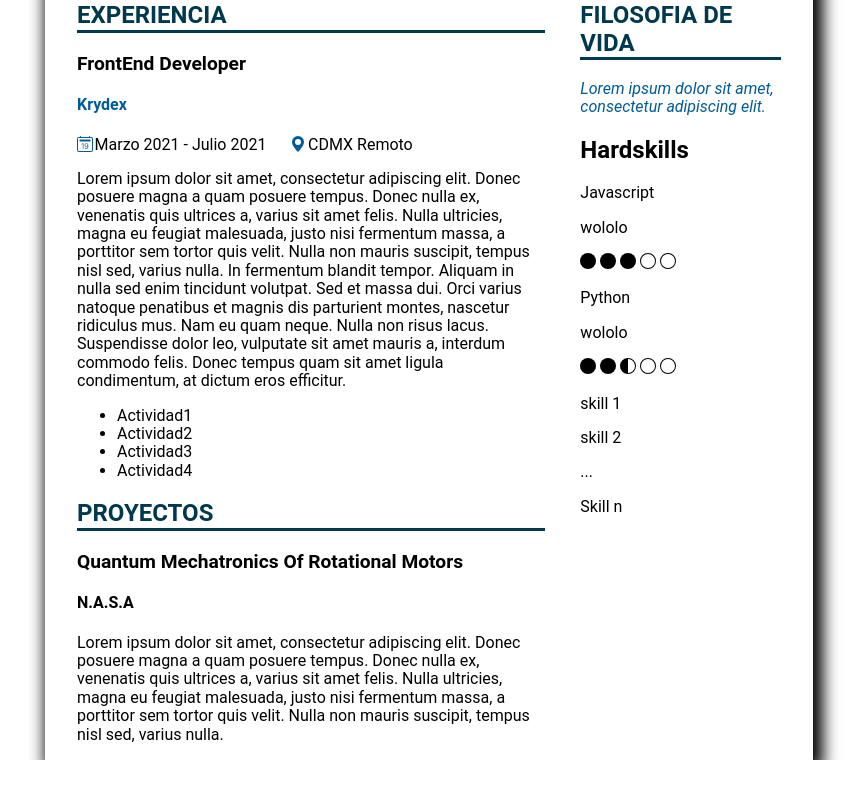
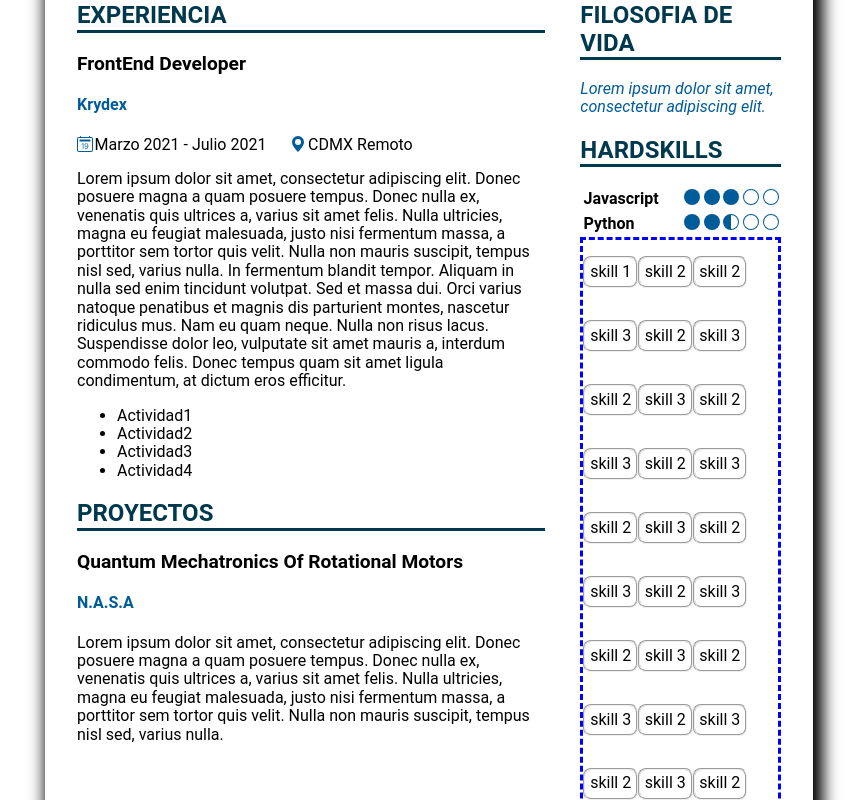
Before and after one commit to ErnestoZuniga/ErnestoZuniga.github.io, a React (Create React App) app: page / in a window 1280 px wide. Shown: the part 660-1460 px from the top of the page, without its empty margins (211-1078 px from the left). Before the commit the page ends 1420 px from the top, so only its background shows below. Built offline with nearby package versions, Linux system fonts and the light colour scheme.

Commit message:
chore: implemented mixins in styles

```diff
--- a/src/assets/styles/desktop/_body.module.scss
+++ b/src/assets/styles/desktop/_body.module.scss
@@ -2,55 +2,77 @@
   //background-color: crimson;
   display: flex;
   //width: 100%;
+  height: 50 vmin;
+
+  .card {
+    &__title {
+      @include card__title;
+    }
+    &--unordered {
+      border-color: blue;
+      border-style: dashed;
+      display: flex;
+      flex-wrap: wrap;
+      p {
+        border: groove 2px;
+        padding: 0.3rem;
+        border-radius: 8px;
+      }
+    }
+  }
+
+  .icon {
+    &--format {
+      @include icon--format;
+    }
+    &--prepend {
+      p {
+        font-weight: 600;
+        margin: 0.2rem;
+      }
+      display: flex;
+      flex-direction: row;
+      justify-content: space-between;
+      align-items: center;
+    }
+  }
 
   &__left /*left body container*/ {
-    //background-color: chartreuse ;
+    //background-color: c hartreuse ;
     width: 70%;
     padding-right: 5%;
 
     .expcard {
       &__title {
-        border-bottom: solid;
-        text-transform: uppercase;
-        color: $color-dark;
+        @include card__title;
       }
       &__position {
-        text-transform: capitalize;
-        font-size: larger;
+        @include card__subtitle;
       }
       &__company {
-        color: $color-light;
-        font-size: medium;
+        @include card__subtitle2;
       }
 
       .date {
-        p {
-          margin: 0;
-        }
-        //border:dashed deeppink 3px;
-        display: flex;
-        flex-direction: row;
-        padding-right: 1.5rem;
-        &__append{
-          //border:dashed deepskyblue 3px;
-          display: flex;
-          flex-direction: row;
-          padding-right: 1.5rem;
+        @include icon--prepend;
+        &__append {
+          @include icon--prepend;
         }
         &__icon {
-          //border:dashed lightgreen 3px;
-          color: $color-light;
-          margin-right: 0.1rem;
+          @include icon--format;
         }
       }
     }
 
     .prycard /*proyect card*/ {
       &__title {
-        @extend .expcard__title;
+        @include card__title;
       }
       &__pry {
-        @extend .expcard__position;
+        @include card__subtitle;
+      }
+      &__inst {
+        @include card__subtitle2;
       }
     }
   }
@@ -59,15 +81,13 @@
     width: 30%;
     //background-color: gray;
     .philosophycard {
-      p{
+      p {
         font-style: italic;
         color: $color-light;
       }
       //border: dashed blue 3px;
       &__title {
-        border-bottom: solid;
-        text-transform: uppercase;
-        color: $color-dark;
+        @include card__title;
       }
     }
   }
--- a/src/assets/styles/desktop/_header.module.scss
+++ b/src/assets/styles/desktop/_header.module.scss
@@ -45,7 +45,7 @@
     padding: 1em 0rem 1rem 0rem;
   }
 
-  &__cttinfo /*contact indo*/ {
+  &__cttinfo /*contact info*/ {
     //border: dashed 2px blue;
     display: flex;
     flex-wrap: wrap;
@@ -55,21 +55,13 @@
 
     .contact /*personal contact*/ {
       //border: darkred dashed;
-      display: flex;
-      flex-direction: row;
-      padding-right: 1.5rem;
-      p {
-        margin: 0;
-        &:hover {
-          text-decoration: underline;
-          cursor: pointer;
-        }
-      }
+      @include icon--prepend;
+      @include link--alike;
 
 
       &__icon {
-        color: $color-light;
-        padding-right: 0.1rem;
+        //background-color: blue;
+        @include icon--format;
       }
     }
   }
--- a/src/assets/styles/desktop/_main.module.scss
+++ b/src/assets/styles/desktop/_main.module.scss
@@ -3,7 +3,7 @@
     font-family: Roboto, -apple-system, BlinkMacSystemFont, 'Segoe UI', Oxygen, Ubuntu, Cantarell, 'Open Sans', 'Helvetica Neue', sans-serif;
     box-sizing: border-box;
     width: 60vw;
-    //height: 100vmin;
+    //height: 100vh;
     margin: 0 auto;
     padding: 0 2rem 0rem 2rem;
     display: flex;
--- /dev/null
+++ b/src/assets/styles/desktop/_recurrent.module.scss
@@ -0,0 +1,47 @@
+@mixin card {
+  p {
+    margin: 0;
+  }
+}
+
+@mixin card__title {
+  border-bottom: solid;
+  text-transform: uppercase;
+  color: $color-dark;
+}
+
+@mixin card__subtitle {
+  text-transform: capitalize;
+  font-size: larger;
+}
+
+@mixin card__subtitle2 {
+  color: $color-light;
+  font-size: medium;
+}
+
+@mixin icon--prepend {
+  //border:dashed deepskyblue 3px;
+  p {
+    margin: 0;
+  }
+  display: flex;
+  flex-direction: row;
+  padding-right: 1.5rem;
+}
+
+@mixin icon--format {
+  //border:dashed lightgreen 3px;
+  color: $color-light;
+  margin-right: 0.1rem;
+}
+
+@mixin link--alike {
+  p {
+    margin: 0;
+    &:hover {
+      text-decoration: underline;
+      cursor: pointer;
+    }
+  }
+}
--- a/src/assets/styles/desktop/desktop.module.scss
+++ b/src/assets/styles/desktop/desktop.module.scss
@@ -1,16 +1,16 @@
 $color-light: #005c99;
 $color-dark: #00394d;
+@import './recurrent.module';
 
 @import './main.module';
 @import './header.module';
 @import './body.module';
 
 
-
-
 @media (min-width: 480px) {
   .main{
     background-color: black;
+
   }
 }
 
--- a/src/components/Proyects.jsx
+++ b/src/components/Proyects.jsx
@@ -7,7 +7,7 @@ const Proyects = (props) => {
     <div className={styles.prycard}>
       {props.title === true ? <h2 className={styles['prycard__title']}>Proyectos</h2> : <></>}
       <h3 className={styles['prycard__pry']}>{props.proyect}</h3>
-      <h4>{props.institution}</h4>
+      <h4 className={styles['prycard__inst']}>{props.institution}</h4>
       <p>{props.description}</p>
     </div>
   )
--- a/src/components/Skills.jsx
+++ b/src/components/Skills.jsx
@@ -1,55 +1,56 @@
 import React from "react";
 
+import styles from "../assets/styles/desktop/desktop.module.scss";
 import {
   BsCircleFill as CircleFill,
   BsCircleHalf as CircleHalf,
-  BsCircle as CircleEmpty
-} from 'react-icons/bs';
-
-
+  BsCircle as CircleEmpty,
+} from "react-icons/bs";
 
 const Skills = (props) => {
-
   const createComponentArray = (n, Component) => {
-    return (new Array(n).fill(undefined).map( (e,i) => {
-      return <React.Fragment> {Component} </React.Fragment>
-    }))
-  }
+    return new Array(n).fill(undefined).map((e, i) => {
+      return <React.Fragment> {Component} </React.Fragment>;
+    });
+  };
 
   const bolitas = (rate) => {
     const cf = Math.floor(rate);
     const ch = Math.round((rate - Math.floor(rate)).toFixed(1));
     const ce = 5 - (cf + ch);
-    const arrcf = createComponentArray(cf, <CircleFill/>);
-    const arrch = createComponentArray(ch, <CircleHalf/>);
-    const arrce = createComponentArray(ce, <CircleEmpty/>);
+    const arrcf = createComponentArray(cf, <CircleFill />);
+    const arrch = createComponentArray(ch, <CircleHalf />);
+    const arrce = createComponentArray(ce, <CircleEmpty />);
     return (
-      <div /*className={}*/>
-        <p>wololo</p>
+      <div className={styles["icon--format"]}>
         {arrcf.concat(arrch.concat(arrce))}
       </div>
-    )
-  }
+    );
+  };
 
   const createRatedSkill = (object) => {
-    return new Array(Object.keys(object).length).fill(undefined).map( (e,i) => {
+    return new Array(Object.keys(object).length).fill(undefined).map((e, i) => {
       return (
-      <div>
+        <div className={styles["icon--prepend"]}>
           <React.Fragment key={i}>
             <p>{object[i].ratedSkills}</p>
             {bolitas(object[i].rate)}
           </React.Fragment>
         </div>
-      )
-    })
-  }
+      );
+    });
+  };
 
-  return(
+  return (
     <div>
-      <h2>{props.title}</h2>
+      <h2 className={styles["card__title"]}>{props.title}</h2>
       {createRatedSkill(props.ratedSkills)}
-      {props.skills.map( (skill,i) => <p key={skill + i.toString()} > {skill}</p>)}
+      <div className={styles['card--unordered']}>
+        {props.skills.map((skill, i) => (
+          <p key={skill + i.toString()}> {skill}</p>
+        ))}
       </div>
-  )
-}
+    </div>
+  );
+};
 export default Skills;
--- a/src/containers/FrontEnd.jsx
+++ b/src/containers/FrontEnd.jsx
@@ -38,7 +38,7 @@ const Home = () => {
       ratedSkills={
         [{'ratedSkills': 'Javascript', 'rate': 3},{'ratedSkills': 'Python', 'rate': 2.5}]
       }
-      skills={['skill 1', 'skill 2', '...', 'Skill n']}
+      skills={['skill 1', 'skill 2', 'skill 2', 'skill 3','skill 2', 'skill 3','skill 2', 'skill 3','skill 2', 'skill 3','skill 2', 'skill 3','skill 2', 'skill 3','skill 2', 'skill 3','skill 2', 'skill 3','skill 2', 'skill 3','skill 2', 'skill 3','skill 2', 'skill 3','skill 2', 'skill 3','skill 2', 'skill 3','skill 2', 'skill 3','skill 2', 'skill 3','skill 2', 'skill 3','skill 2', 'skill 3','skill 2', 'skill 3','skill 3', 'skill 4', '...', 'Skill n']}
     />
     </div>
   </div>
```
Lines whose indentation alone changed are shown as unchanged.
